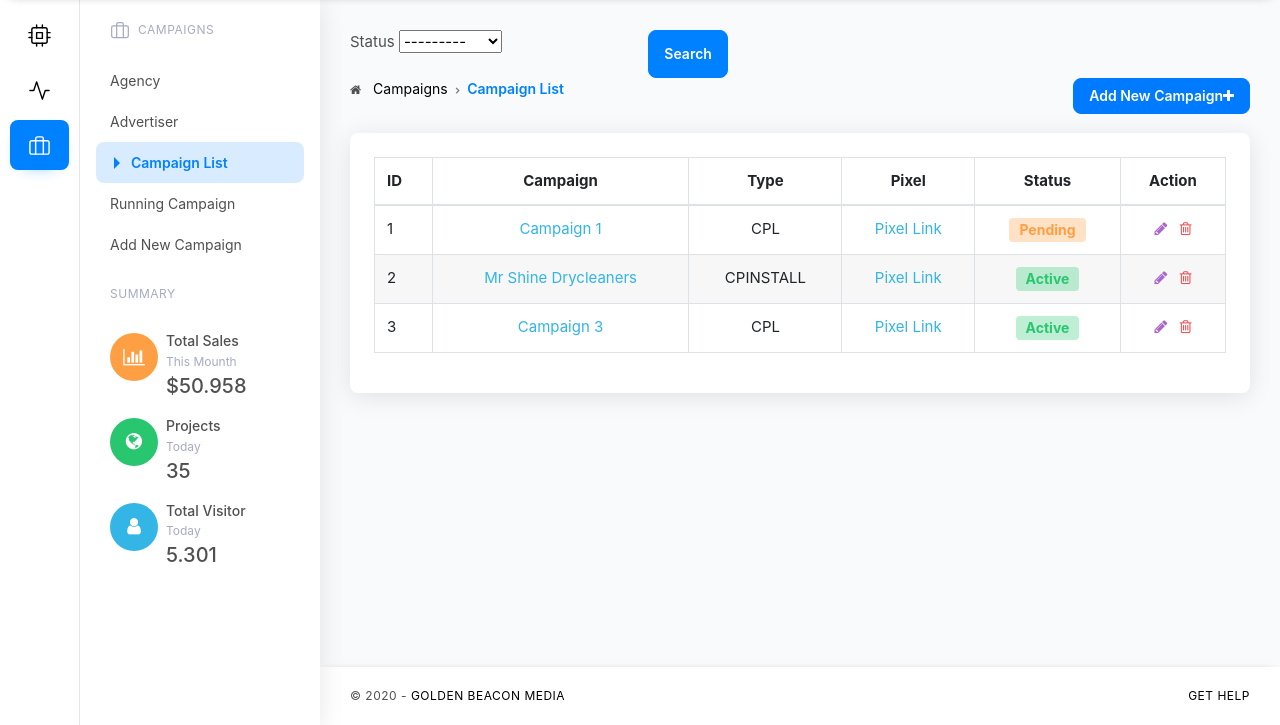
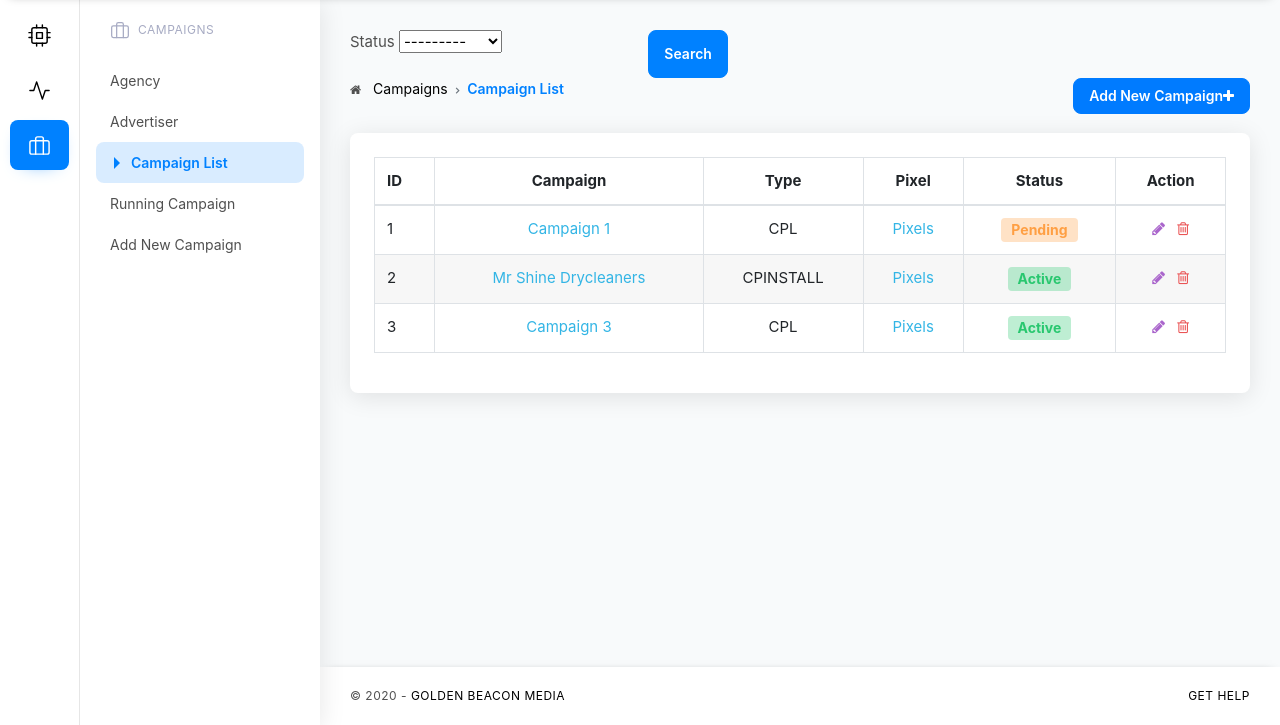
Before and after one commit to Himalayagup/tracking, a Django app: page /campaign/ in a window 1280 px wide. Shown: the part 75-800 px from the top of the page. Run offline with Django 3.2, Linux system fonts and the light colour scheme; a user stored in the database is signed in; data comes from the database, SQL or seed files in the repository; some libraries are stand-ins or nearby versions; some web fonts are replaced.

Commit message:
Navbar Finale

```diff
--- a/templates/campaign/campaign_list.html
+++ b/templates/campaign/campaign_list.html
@@ -111,7 +111,7 @@
                       <td class="text-center">{{ campaign.campaign_type | upper }}
                       </td>
                       <td class="text-center">
-                        <a href="" class="text-info" data-toggle="modal" data-target="#newTaskModal">Pixel Link</a>
+                        <a href="" class="text-info" data-toggle="modal" data-target="#newTaskModal">Pixels</a>
                       </td>
 
                       <td class="text-center">
@@ -189,7 +189,7 @@
                   <div class="col-sm-9">
                     <div>
 
-                      &lt;img src="192.168.29.16:8000/publisher/session" height="1" width="1" /&gt;
+                      &lt;img src="http://www.kagayaki.co.in/publisher/session" height="1" width="1" /&gt;
 
                     </div>
                   </div>
@@ -200,7 +200,7 @@
                   <div class="col-sm-9">
                     <div>
 
-                      &lt;iframe src="192.168.29.16:8000/publisher/session" height="0" width="0"&gt;&lt;/iframe&gt;
+                      &lt;iframe src="http://www.kagayaki.co.in/publisher/session" height="0" width="0"&gt;&lt;/iframe&gt;
 
                     </div>
                   </div>
@@ -211,7 +211,7 @@
                   <div class="col-sm-9">
                     <div>
 
-                      &lt;script src="192.168.29.16:8000/publisher/session" height="0" width="0"&gt;&lt;/script&gt;
+                      &lt;script src="http://www.kagayaki.co.in/publisher/session" height="0" width="0"&gt;&lt;/script&gt;
 
                     </div>
                   </div>
@@ -222,7 +222,7 @@
                   <div class="col-sm-9">
                     <div>
 
-                      http://143.110.117.56/publisher/session
+                      http://www.kagayaki.co.in/publisher/session
 
                     </div>
                   </div>
--- a/templates/includes/_sidemenu.html
+++ b/templates/includes/_sidemenu.html
@@ -484,57 +484,6 @@
               </li>
               {% endif %}
               {% endif %}
-
-
-              <li class="navigation-divider">Summary</li>
-              <li>
-                <a href="#" class="d-flex align-items-start">
-                  <div>
-                    <figure class="avatar mr-2">
-                      <span class="avatar-title bg-warning rounded-circle">
-                        <i class="fa fa-bar-chart"></i>
-                      </span>
-                    </figure>
-                  </div>
-                  <div>
-                    <h6 class="mb-0">Total Sales</h6>
-                    <p class="text-muted mb-0 small">This Mounth</p>
-                    <h4 class="mb-0">$50.958</h4>
-                  </div>
-                </a>
-              </li>
-              <li>
-                <a href="#" class="d-flex align-items-start">
-                  <div>
-                    <figure class="avatar mr-2">
-                      <span class="avatar-title bg-success rounded-circle">
-                        <i class="fa fa-globe"></i>
-                      </span>
-                    </figure>
-                  </div>
-                  <div>
-                    <h6 class="mb-0">Projects</h6>
-                    <p class="text-muted mb-0 small">Today</p>
-                    <h4 class="mb-0">35</h4>
-                  </div>
-                </a>
-              </li>
-              <li>
-                <a href="#" class="d-flex align-items-start">
-                  <div>
-                    <figure class="avatar mr-2">
-                      <span class="avatar-title bg-info rounded-circle">
-                        <i class="fa fa-user-o"></i>
-                      </span>
-                    </figure>
-                  </div>
-                  <div>
-                    <h6 class="mb-0">Total Visitor</h6>
-                    <p class="text-muted mb-0 small">Today</p>
-                    <h4 class="mb-0">5.301</h4>
-                  </div>
-                </a>
-              </li>
             </ul>
           </div>
           <div id="campaign">
@@ -626,55 +575,6 @@
               </li>
               {% endif %}
               {% endif %}
-              <li class="navigation-divider">Summary</li>
-              <li>
-                <a href="#" class="d-flex align-items-start">
-                  <div>
-                    <figure class="avatar mr-2">
-                      <span class="avatar-title bg-warning rounded-circle">
-                        <i class="fa fa-bar-chart"></i>
-                      </span>
-                    </figure>
-                  </div>
-                  <div>
-                    <h6 class="mb-0">Total Sales</h6>
-                    <p class="text-muted mb-0 small">This Mounth</p>
-                    <h4 class="mb-0">$50.958</h4>
-                  </div>
-                </a>
-              </li>
-              <li>
-                <a href="#" class="d-flex align-items-start">
-                  <div>
-                    <figure class="avatar mr-2">
-                      <span class="avatar-title bg-success rounded-circle">
-                        <i class="fa fa-globe"></i>
-                      </span>
-                    </figure>
-                  </div>
-                  <div>
-                    <h6 class="mb-0">Projects</h6>
-                    <p class="text-muted mb-0 small">Today</p>
-                    <h4 class="mb-0">35</h4>
-                  </div>
-                </a>
-              </li>
-              <li>
-                <a href="#" class="d-flex align-items-start">
-                  <div>
-                    <figure class="avatar mr-2">
-                      <span class="avatar-title bg-info rounded-circle">
-                        <i class="fa fa-user"></i>
-                      </span>
-                    </figure>
-                  </div>
-                  <div>
-                    <h6 class="mb-0">Total Visitor</h6>
-                    <p class="text-muted mb-0 small">Today</p>
-                    <h4 class="mb-0">5.301</h4>
-                  </div>
-                </a>
-              </li>
             </ul>
           </div>
 
```
